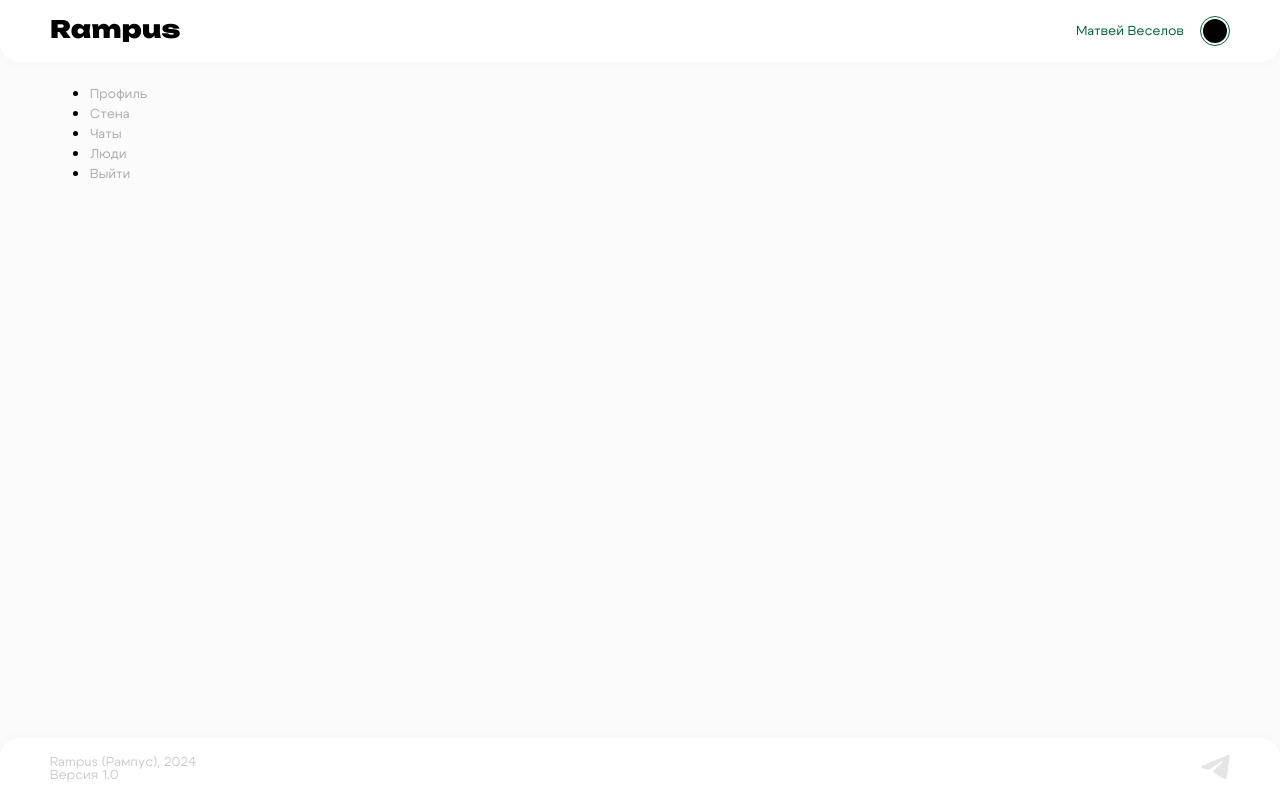
After one commit to veselovese/rampus, a PHP site: page /profile in a window 1280 px wide. The commit adds this page. Run offline with PHP 8.4, Linux system fonts and the light colour scheme.

Commit message:
start profile page

```diff
--- a/css/main.css
+++ b/css/main.css
@@ -337,3 +337,7 @@ input {
 #reg__lable_pass-2 {
     margin-top: 2rem;
 }
+
+.main-section {
+    display: flex;
+}
--- /dev/null
+++ b/profile.php
@@ -0,0 +1,39 @@
+<?php
+session_start();
+?>
+
+<!DOCTYPE html>
+<html lang="ru">
+
+<head>
+    <meta charset="UTF-8">
+    <meta name="viewport" content="width=device-width, initial-scale=1.0, maximum-scale=1">
+    <link rel="stylesheet" href="css/main.css">
+    <link rel="stylesheet" href="css/profile.css">
+    <title>Профиль в Rampus (Рампус)</title>
+</head>
+
+<body>
+    <?php require('header.php'); ?>
+    <main>
+        <section class="wrapper main-section">
+            <nav>
+                <ul>
+                    <li><a>Профиль</a></li>
+                    <li><a>Стена</a></li>
+                    <li><a>Чаты</a></li>
+                    <li><a>Люди</a></li>
+                    <li><a>Выйти</a></li>
+                </ul>
+            </nav>
+            <div></div>
+            <div class="third-part profile__posts-and-likes">
+                <div class="profile__posts"></div>
+                <div class="profile__likes"></div>
+            </div>
+        </section>
+    </main>
+    <?php require('footer.php'); ?>
+</body>
+
+</html>
```
